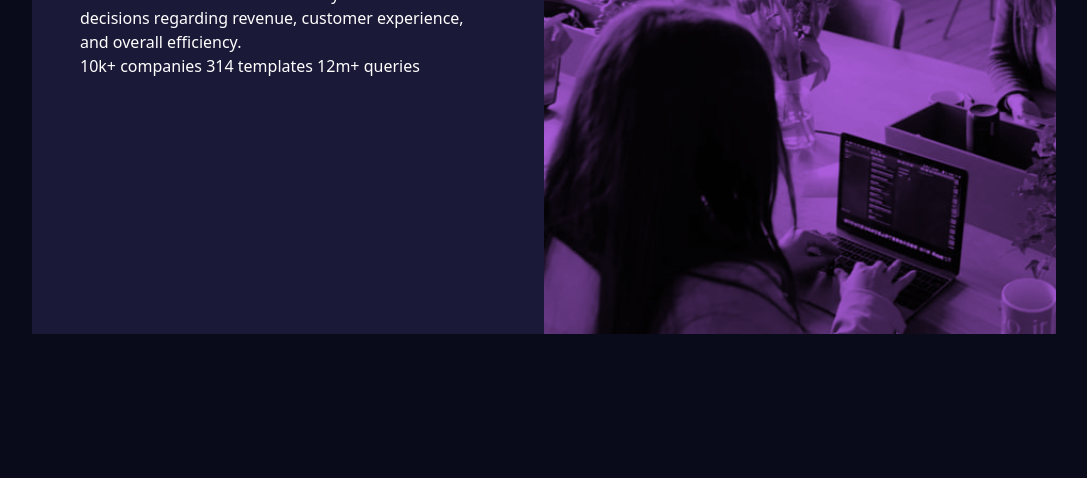
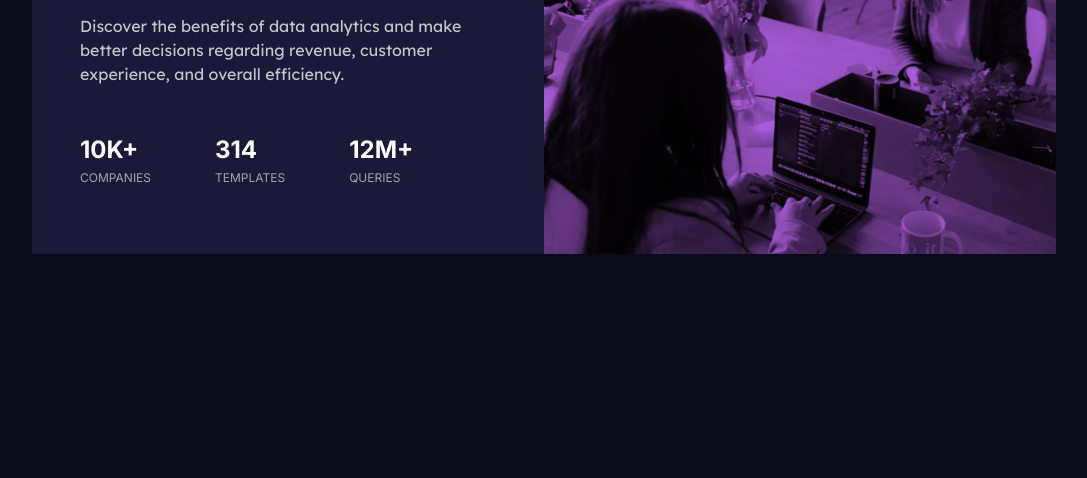
Before and after one commit to madhusona/femc, a plain HTML site: page osc/index.html in a window 1280 px wide. Shown: the part 322-800 px from the top of the page, without its empty margins (96-1183 px from the left). Drawn offline with Linux system fonts and the light colour scheme.

Commit message:
Add files via upload

```diff
--- a/osc/index.html
+++ b/osc/index.html
@@ -12,23 +12,34 @@
     rel="stylesheet">
   <title>Order Summary Component</title>
 
-  <link rel="stylesheet" href="./assets/index.00b19d97.css">
+  <link rel="stylesheet" href="./assets/index.564a88ba.css">
 </head>
 
 <body>
   <div class="grid justify-items-center bg-p1 h-screen">
-    <div class="grid grid-rows-2 sm:grid-rows-1 sm:grid-cols-2 w-11/12 sm:w-4/5 my-10 sm:mx-32 sm:my-36">
+    <div class="grid grid-rows-2 sm:grid-rows-1 sm:grid-cols-2 w-11/12 sm:w-4/5 my-10 sm:mx-32 sm:my-44 h-2/4">
       <div class="row-start-2 sm:row-start-1 bg-p2 text-white">
         <div class="flex flex-col m-12">
-          <div class="font-inter text-4xl font-bold pb-8 text-center sm:test-left">Get <span
+          <div class="font-inter text-4xl font-bold pb-8 text-center sm:text-left">Get <span
               class="text-p3">insights</span> that help your business grow.</div>
 
-          <div>Discover the benefits of data analytics and make better decisions regarding revenue, customer
+          <div class="font-lexend text-n2 pb-12">Discover the benefits of data analytics and make better decisions regarding revenue, customer
             experience, and overall efficiency.
           </div>
-          <div>10k+ companies
-            314 templates
-            12m+ queries
+
+          <div class="flex flex-row font-inter gap-16">
+
+            <div class="flex flex-col gap-1">
+              <div class="font-bold text-2xl">10K+</div>
+              <div class="text-n3 text-xs">COMPANIES</div>
+            </div>
+            <div class="flex flex-col gap-1">
+              <div class="font-bold text-2xl">314 </div>
+              <div class="text-n3 text-xs">TEMPLATES</div>
+            </div>
+            <div class="flex flex-col gap-1">
+              <div class="font-bold text-2xl">12M+ </div>
+              <div class="text-n3 text-xs">QUERIES</div></div>
           </div>
         </div>
       </div>
```
Also changed, not shown: osc/assets/index.564a88ba.css (added).
